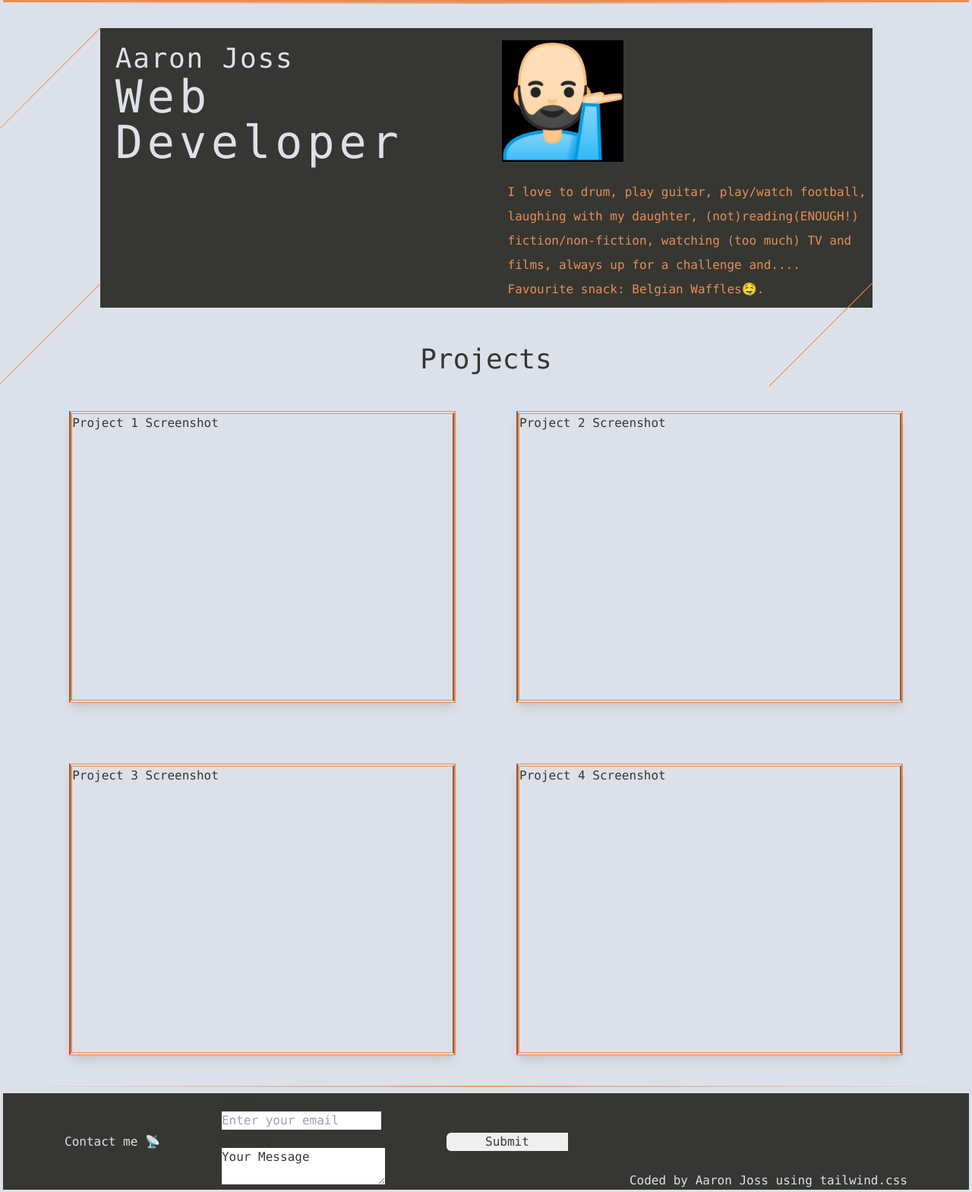
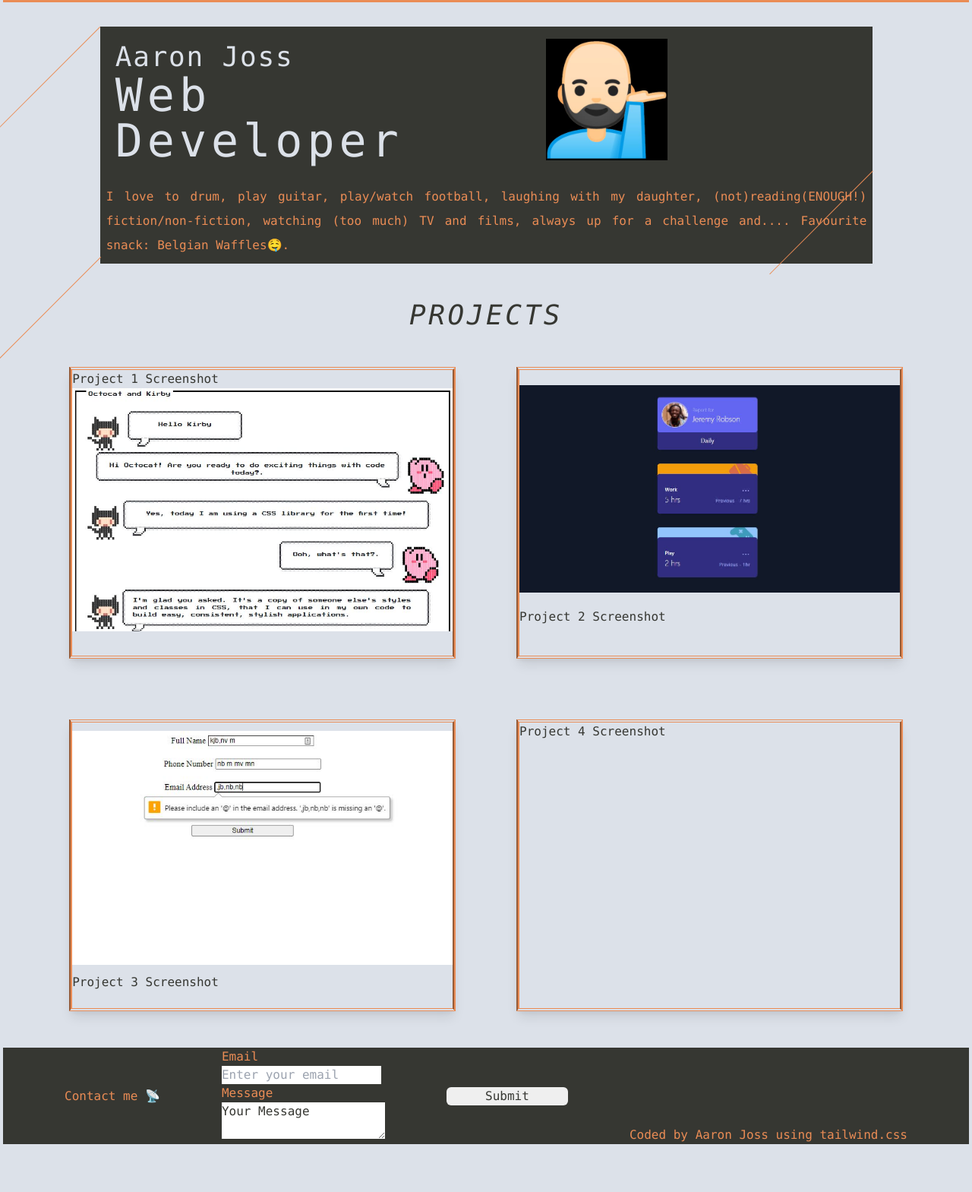
Before and after one commit to asjoss/My-Portfolio, a plain HTML site: page index.html in a window 1280 px wide. Shown: the part 49-1618 px from the top of the page at 76% size. After the commit the page ends 1563 px from the top, so only its background shows below. Drawn offline with nearby package versions, Linux system fonts and the light colour scheme.

Commit message:
images of projects and minor CSS changes

```diff
--- a/index.css
+++ b/index.css
@@ -1,6 +1,8 @@
 * {
     color: #363732;
     width: auto;
+    height: auto;
+    font-size: medium;
 }
 body {
     background-color: #DCE1E9;
@@ -45,10 +47,13 @@ hr {
 }
 .tall-boy-butt {
     background-color: #ea8c55;
-    transform: rotate(225deg) translateX(-1.5px) translateY(1.5px);
+    transform: rotate(225deg) translateX(-24px) translateY(-21px);
 }
 
 .outline-box {
     background-color: #ea8c55;
-    transform: rotate(225deg);
+    transform: rotate(225deg) translateX(-22px) translateY(-21px);
 }
+.text-in-the-area {
+    color: #363732;
+}
--- a/index.html
+++ b/index.html
@@ -4,67 +4,79 @@
   <meta charset="UTF-8">
   <link href="https://unpkg.com/tailwindcss@^2/dist/tailwind.min.css" rel="stylesheet">
   <link href="index.css" rel="stylesheet">
+  <script defer src="index.js"></script>
   <title>Aaron Joss - Web Developer</title>
 </head>
 
 <body class="box-border font-mono m-1">
+
     <header class="flex justify-between top-color p-3">
         <div>Logo/Home icon</div>
         <div>Menu</div>
         <div>Links
             <a href="https://github.com/asjoss">Github</a>
-            <a href="https://www.linkedin.com/in/aaron-joss-11522170/">LinkedIn</a>
+            <a href="https://www.linkedin.com/in/aaron-joss-11522170/" target="_blank">LinkedIn</a>
             <a>Codepen</a>
         </div>
     </header>
-    <hr/>
+
     <Main>
         <section class="flex justify-center">
             <div class="h-140 w-px mt-8 tall-boy relative origin-top-left"></div>
-            <div class="h-80 w-px mt-12 tall-boy-butt relative origin-bottom-left"></div>
-            <div class="flex justify-between h-104 w-4/5 text-gray-50 back-color my-8 md:flex-row">
+            <div class="h-80 w-px -mt-4 tall-boy-butt relative origin-bottom-left"></div>
+            <div class="flex flex-wrap justify-between h-104 w-4/5 text-gray-50 back-color my-8 md:flex-row">
+                <div class="flex justify-evenly">
                     <div class="flex flex-col w-1/2 m-5">
                         <h1 class="xtra-lite text-4xl tracking-wider gainsboro">Aaron Joss</h1>
                         <h2 class="flex-wrap text-6xl tracking-widest gainsboro">Web Developer</h2>
                     </div>
                     <div class="flex flex-col w-1/2">
-                    <img class="object-contain w-40 h-48 md:float-right" src="images/emojimi.jpg" alt="emoji profile pic">
-                    <h3 class="flex-wrap leading-loose orange-font p-2"> I love to drum, play guitar, play/watch football, laughing with my daughter,
+                        <img class="self-end object-contain w-40 h-48 md:float-right" src="images/emojimi.jpg" alt="emoji profile pic">
+                    </div>
+                </div>
+                <h3 class="flex self-end leading-loose orange-font w-full p-2 text-justify"> I love to drum, play guitar, play/watch football, laughing with my daughter,
                         (not)reading(ENOUGH!) fiction/non-fiction, watching (too much) TV and films,
                         always up for a challenge and....
                         Favourite snack: Belgian Waffles🤤.
                 </h3>
             </div>
-            </div>
-            <div class="h-48 w-px mt-44 outline-box origin-bottom-left"></div>
+            <div class="h-48 w-px outline-box origin-bottom-left"></div>
         </section>
 
 
-        <h2 class="text-4xl project-title text-center ultra align-text-bottom mb-2 mt-4">Projects</h2>
+        <h2 class="text-4xl project-title text-center ultra align-text-bottom mb-2 mt-4 italic tracking-widest">PROJECTS</h2>
         <section class="flex flex-wrap justify-center m-auto">
-            <div class="flex h-96 w-2/5 borda-color m-10 shadow-lg transition transform hover:-translate-y-1 motion-reduce:transition-none motion-reduce:transform-none">Project 1 Screenshot</div>
-            <div class="flex h-96 w-2/5 borda-color m-10 shadow-lg transition transform hover:-translate-y-1 motion-reduce:transition-none motion-reduce:transform-none">Project 2 Screenshot</div>
-            <div class="flex h-96 w-2/5 borda-color m-10 shadow-lg transition transform hover:-translate-y-1 motion-reduce:transition-none motion-reduce:transform-none">Project 3 Screenshot</div>
+            <div class="flex flex-col h-96 w-2/5 borda-color m-10 shadow-lg transition transform hover:-translate-y-1 motion-reduce:transition-none motion-reduce:transform-none z-0">
+            Project 1 Screenshot<img class="object-scale-down z-10 md:object-scale-down" src="images/octokirb.JPG" alt="screenshot of Octocat and Kirby talking to each other">
+
+            </div>
+            <div class="flex flex-wrap h-96 w-2/5 borda-color m-10 shadow-lg transition transform hover:-translate-y-1 motion-reduce:transition-none motion-reduce:transform-none">
+                <img class="object-scale-down z-10 md:object-scale-down" src="images/resptime.JPG" alt="screenshot of response time tracker">
+            Project 2 Screenshot
+            </div>
+            <div class="flex flex-wrap h-96 w-2/5 borda-color m-10 shadow-lg transition transform hover:-translate-y-1 motion-reduce:transition-none motion-reduce:transform-none">
+                <img class="object-scale-down z-10 md:object-scale-down" src="images/formexercise.JPG" alt="screenshot of form inputs with error message built in Java Script">Project 3 Screenshot
+            </div>
             <div class="flex h-96 w-2/5 borda-color m-10 shadow-lg transition transform hover:-translate-y-1 motion-reduce:transition-none motion-reduce:transform-none">Project 4 Screenshot</div>
         </section>
-        <hr class="m-auto"/>
+
     </Main>
     <footer class="flex justify-evenly items-baseline text-1xl project-title align-text-bottom mb-2 mt-2 back-color">
-        <h3 class="flex self-center gainsboro">Contact me 📡</h3>
+        <h3 class="flex self-center orange-font">Contact me 📡</h3>
         <form action="#">
             <label for="email">
-                <h4>Email</h4>
-                <input type="email" id="email" placeholder="Enter your email">
+                <h4 class="orange-font">Email</h4>
+                <input type="email" id="email" class="text-in-the-area" placeholder="Enter your email">
             </label>
             <label for="message">
-            <h4>Message</h4>
-            <textarea id="message">Your Message</textarea>
+                <h4 class="orange-font">Message</h4>
+                <textarea id="message" class="text-in-the-area">Your Message</textarea>
              </label>
         </form>
         <div class="self-center">
-                <input class="rounded-l-md w-40" type="submit" valid="Send Message" id="submit-button" />
+                <input class="rounded-md w-40 text-in-the-area" type="submit" placeholder="Send Message" id="submit-button" />
         </div>
-        <p class="self-end gainsboro">Coded by Aaron Joss using <a href="https://tailwindcss.com/">tailwind.css</a></p>
+        <p class="self-end orange-font">Coded by Aaron Joss using <a href="https://tailwindcss.com/">tailwind.css</a></p>
     </footer>
 </body>
 </html>
```
Also changed, not shown: images/formexercise.JPG (added), images/octokirb.JPG (added), images/resptime.JPG (added). Lines whose indentation alone changed are shown as unchanged.
